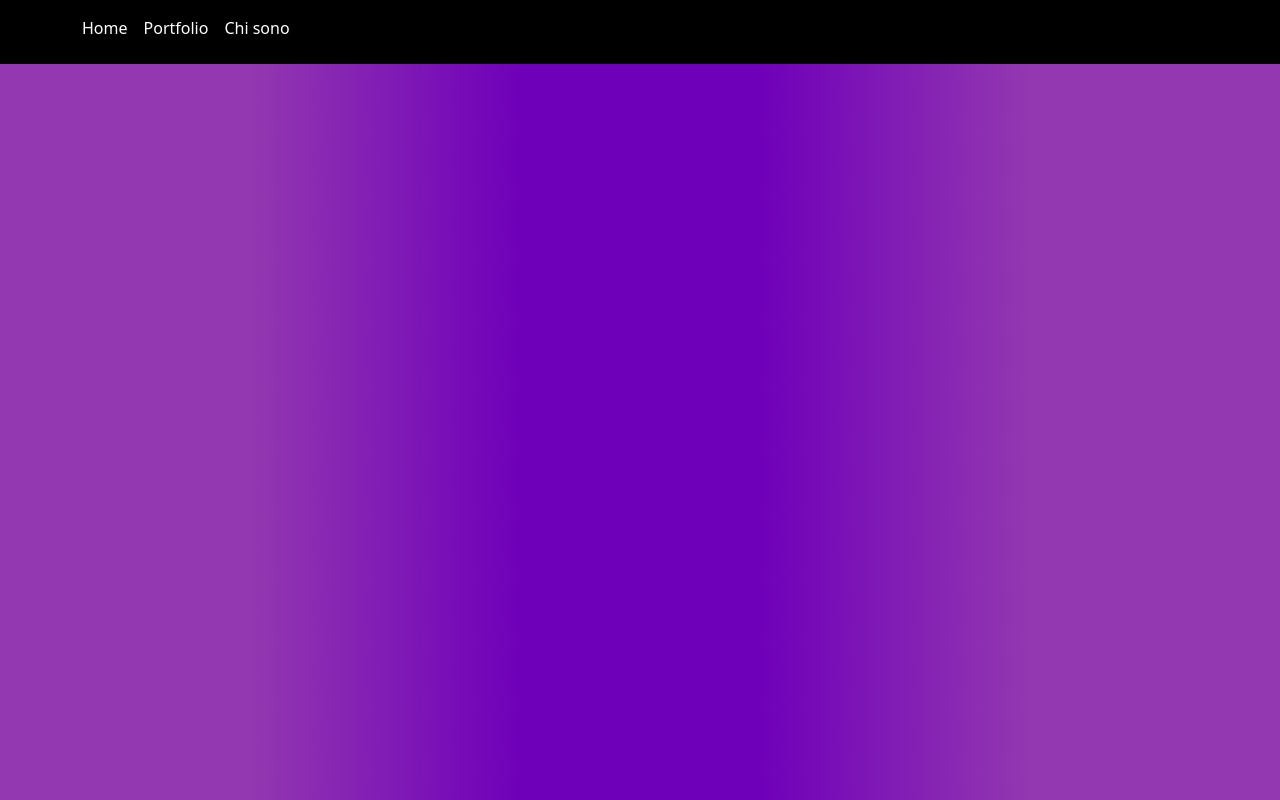
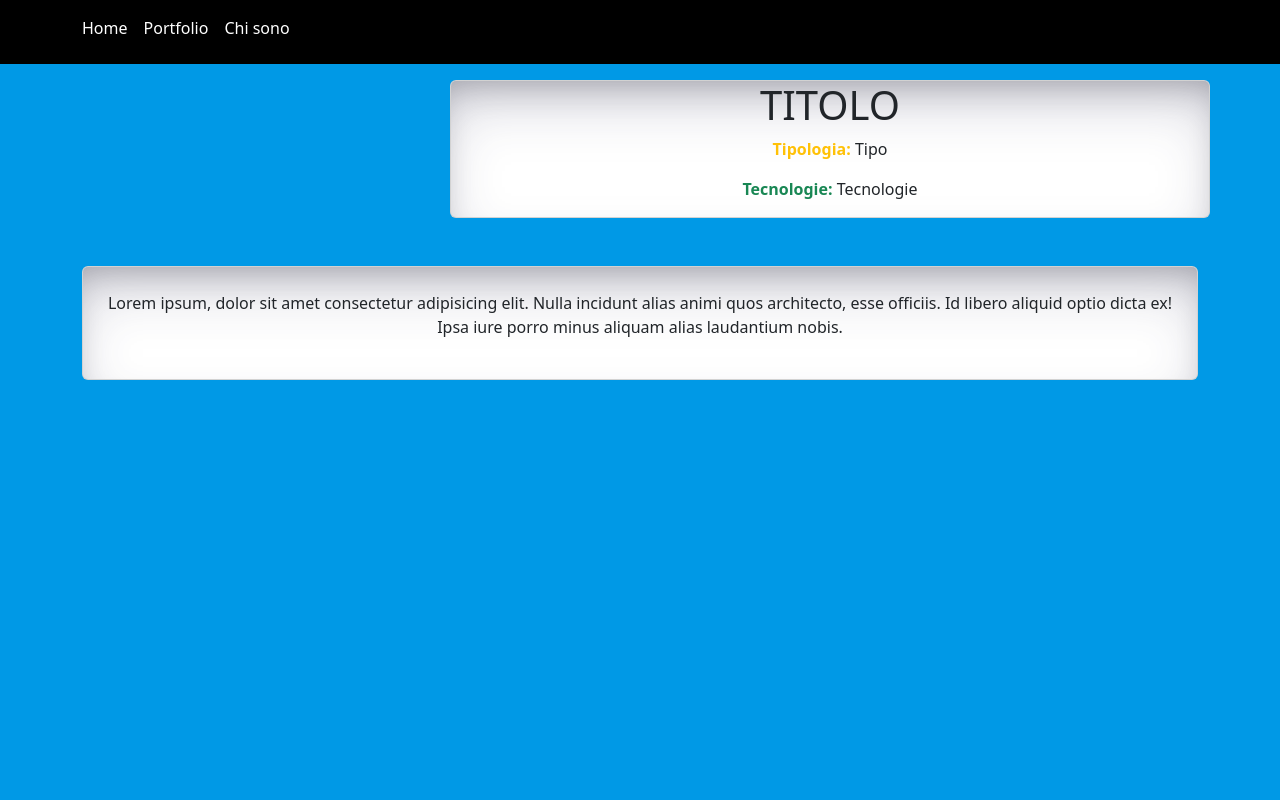
Before and after one commit to Francesco-Alquati/vite-boolfolio, a Vue app: page /portfolio/1 in a window 1280 px wide. Built offline with nearby package versions, Linux system fonts and the light colour scheme; the HTML template or start-up script is replaced by a standard one.

Commit message:
[UPD] Added detail buttton to show a single project

```diff
--- a/src/components/ProjectCard.vue
+++ b/src/components/ProjectCard.vue
@@ -6,19 +6,19 @@ export default {
     },
     methods:{
         truncateText(text){
-            return text != null ? text.substr(0, 100) + '...' : '';
+            return text != null ? text.substr(0, 40) + '...' : '';
         }
     }
 }
 </script>
 <template>
     <div class="col-12 col-md-6 col-lg-4">
-        <div class="card card-h">
+        <div class="card card-h border-black">
           <img class="card-img-top" :src="project.image != null ? `http://127.0.0.1:8000/storage/${project.image}` : 'https://placehold.co/300x200?text=imagine+copertina' " alt="">
           <div class="card-body bg-dark text-white">
-            <h4 class="card-title text-center text-decoration-underline">{{ project.name }}</h4>
+            <h6 class="card-title text-center text-decoration-underline">{{ project.name }}</h6>
             <p class="mt-4"><strong class="text-warning">{{ project.type ? project.type.name : 'Tipologia non definita'}}</strong></p>
-            <ul class="list-unstyled d-flex text-info" v-if="project.technologies.length > 0">
+            <ul class="list-unstyled d-flex text-success" v-if="project.technologies.length > 0">
                 <li class="me-1" v-for="tech in project.technologies.slice(0, -1)">
                   {{ tech.name }},
                 </li>
@@ -27,12 +27,15 @@ export default {
                 </li>
             </ul>
             <p>{{ truncateText(project.summary) }}</p>
+            <div class="text-center">
+                <router-link class="btn btn-sm btn-primary" :to="{ name: 'single-project', params: { slug: project.slug } }">Dettaglio Progetto</router-link>
+            </div>
           </div>
         </div>
       </div>
 </template>
 <style lang="scss" scoped>
     .card-h{
-        height: 500px;
+        height: 480px;
     }
 </style>
--- /dev/null
+++ b/src/pages/PageSingleProject.vue
@@ -0,0 +1,51 @@
+<script>
+import axios from 'axios';
+import { store } from '../store.js';
+
+export default {
+    data(){
+        return{
+            store,
+            project: null
+        }
+    },
+    methods:{
+        getProject(){
+            axios.get('').then((res) => {
+                if(res.data.success){
+                    this.project = res.data.result
+                }
+                else{
+
+                }
+            });
+        }
+    }
+}
+</script>
+<template>
+    <div class="container text-white">
+        <div class="row">
+            <div class="col-12 col-md-6 col-lg-4">
+                <img src="" alt="">
+            </div>
+            <div class="col-12 col-md-6 col-lg-8 mt-3 card text-center b-shadow">
+                <div class="head">
+                    <h1 class="text-uppercase">Titolo</h1>
+                    <p><strong class="text-warning">Tipologia: </strong>Tipo</p>
+                    <p><strong class="text-success">Tecnologie: </strong>Tecnologie</p>
+                </div>
+            </div>
+            <div class="col-12">
+                <div class="content text-center mt-5 card b-shadow">
+                    <p class="p-4">Lorem ipsum, dolor sit amet consectetur adipisicing elit. Nulla incidunt alias animi quos architecto, esse officiis. Id libero aliquid optio dicta ex! Ipsa iure porro minus aliquam alias laudantium nobis.</p>
+                </div>
+            </div>
+        </div>
+    </div>
+</template>
+<style lang="scss" scoped>
+    .b-shadow{
+        box-shadow: rgba(50, 50, 93, 0.25) 0px 30px 60px -12px inset, rgba(0, 0, 0, 0.3) 0px 18px 36px -18px inset;
+    }
+</style>
--- a/src/router.js
+++ b/src/router.js
@@ -2,6 +2,7 @@ import { createRouter, createWebHistory } from 'vue-router';
 
 import PageHome from './pages/PageHome.vue';
 import PagePortfolio from './pages/PagePortfolio.vue';
+import PageSingleProject from './pages/PageSingleProject.vue';
 import PageAbout from './pages/PageAbout.vue';
 
 const router = createRouter({
@@ -18,6 +19,11 @@ const router = createRouter({
             component: PagePortfolio
         },
         {
+            path: '/portfolio/:slug',
+            name: 'single-project',
+            component: PageSingleProject
+        },
+        {
             path: '/about',
             name: 'about',
             component: PageAbout
--- a/src/styles/generals.scss
+++ b/src/styles/generals.scss
@@ -20,6 +20,5 @@ header{
 }
 
 body{
-    background: rgb(111,0,185);
-    background: radial-gradient(circle, rgba(111,0,185,1) 19%, rgba(147,56,176,1) 61%);
+    background-color: #0099e6;
 }
```
Also changed, not shown: src/App.vue (+3 -4 lines).
